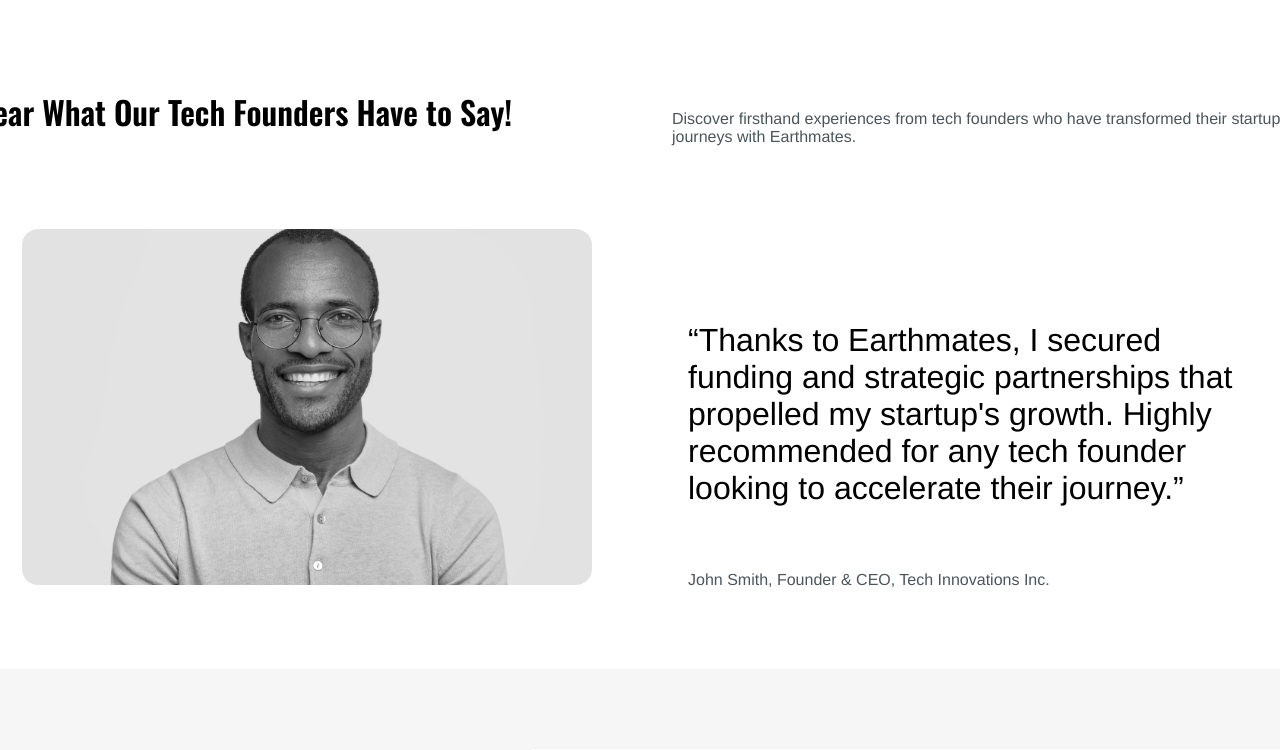
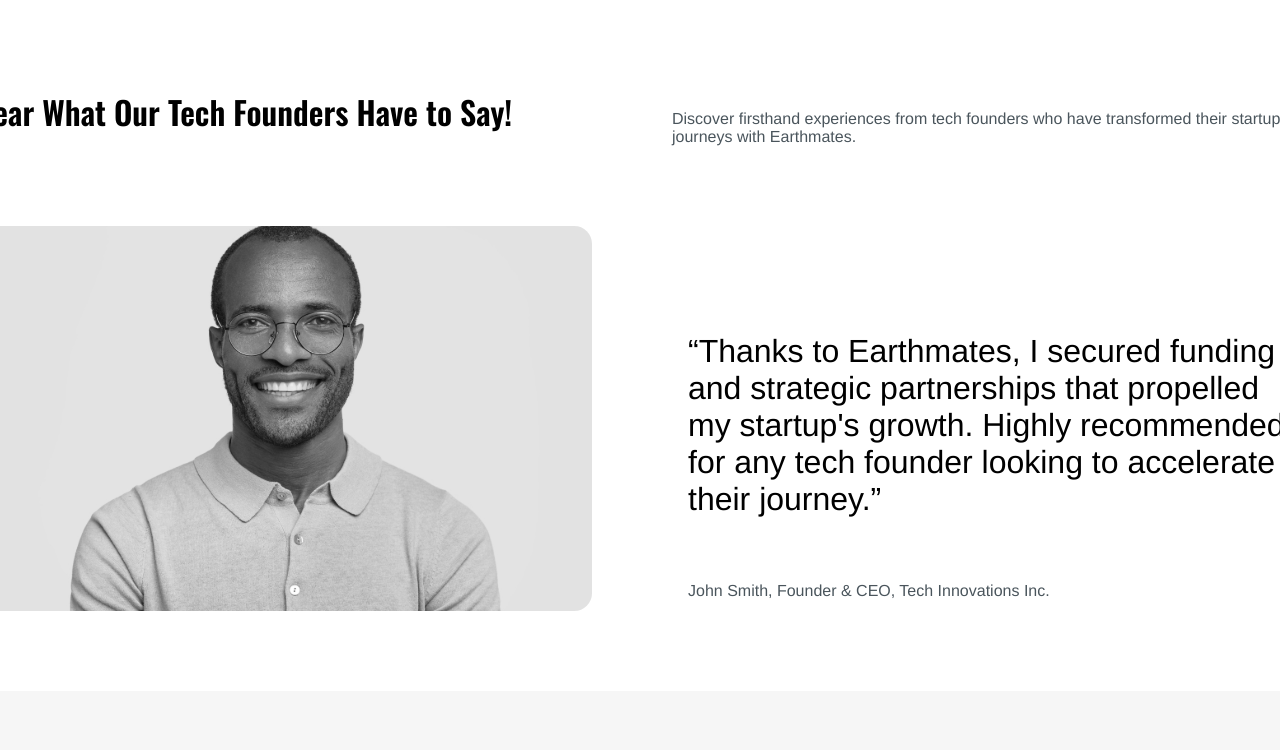
Before and after one commit to earthmates/earthmates.github.io, a React (Vite) app: page /investors in a window 1280 px wide. Shown: the part 2000-2750 px from the top of the page. Built offline with nearby package versions, Linux system fonts and the light colour scheme.

Commit message:
padddings and other little fixes standardized

```diff
--- a/src/components/investors/investors.module.scss
+++ b/src/components/investors/investors.module.scss
@@ -8,7 +8,7 @@
   padding-top: 6em;
   padding-bottom: 6em;
   padding-left: 6em;
-  padding-right: 3em;
+  padding-right: 5em;
   background-color: #0b0b09;
   color: white;
 }
@@ -139,10 +139,7 @@
 
 .difference {
   background-color: #f6f6f6;
-  padding-right: 4em;
-  padding-left: 4em;
-  padding-bottom: 3.5em;
-  padding-top: 3.5em;
+  padding: 3.5em 4em;
 }
 
 .difference .header {
@@ -228,10 +225,7 @@
 }
 
 .review {
-  padding-left: 5em;
-  padding-right: 5em;
-  padding-bottom: 5em;
-  padding-top: 5em;
+  padding: 5em;
 }
 
 .review .header {
@@ -256,7 +250,7 @@
 
 .review .header .p {
   font-family: Helvetica, sans-serif;
-  font-size: 16px;
+  font-size: 1em;
   font-weight: 300;
   color: #4a555c;
   margin-top: 2em;
@@ -270,8 +264,6 @@
   justify-content: center;
   column-gap: 6em;
   width: 100%;
-  padding-left: 3em;
-  padding-right: 3em;
 
   @media only screen and (max-width: 1050px) {
     flex-direction: column;
@@ -372,6 +364,7 @@
     font-size: 1em;
     font-weight: 300;
     color: #4a555c;
+    margin: 0 5em;
     @media (min-width: $mobile-width) {
       width: 50%;
     }
```
